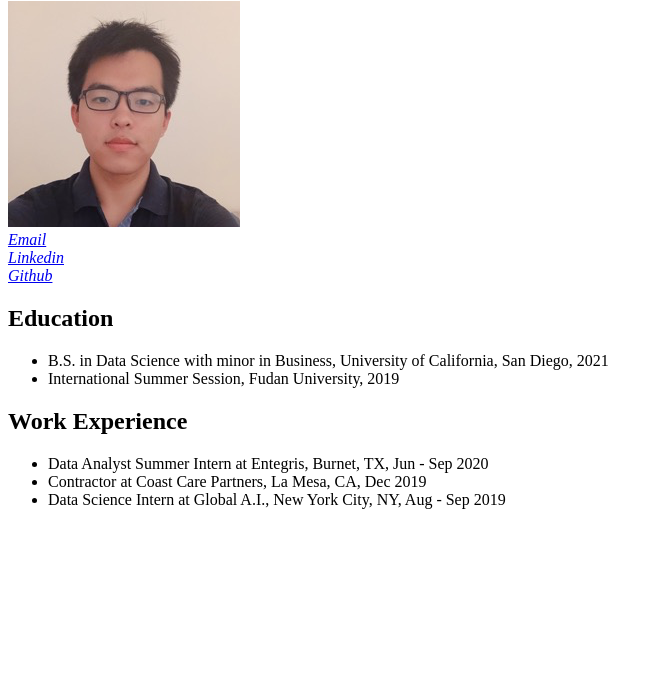
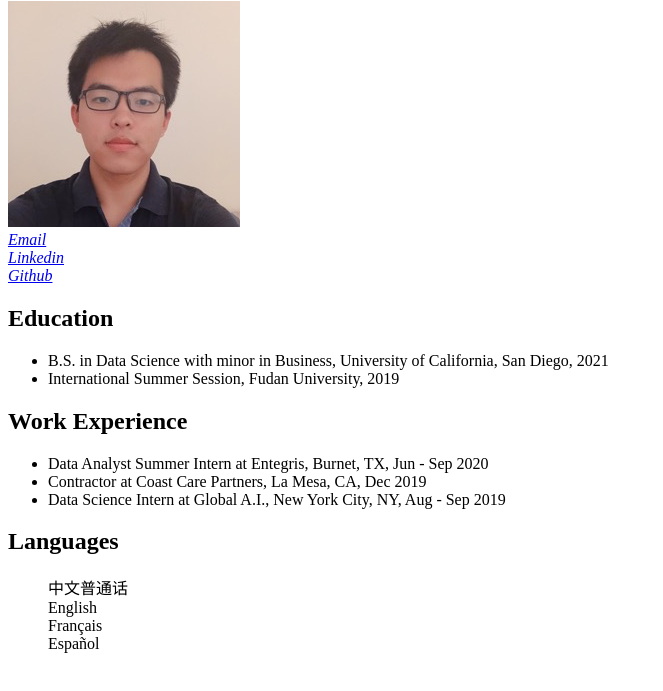
Before and after one commit to t2wan/lol, a plain HTML site: page index.html in a window 1280 px wide. Shown: the part 79-770 px from the top of the page, without its empty margins (0-663 px from the left). Drawn offline with Linux system fonts and the light colour scheme.

Commit message:
Update index.html

```diff
--- a/index.html
+++ b/index.html
@@ -20,6 +20,9 @@
             <a href="https://github.com/t2wan">Github</a>
         </address>
 
+
+
+
         <h2>Education</h2>
         <ul>
             <li>B.S. in Data Science with minor in Business, University of California, San Diego, 2021</li>
@@ -33,6 +36,16 @@
             <li>Data Science Intern at Global A.I., New York City, NY, Aug - Sep 2019</li>
         </ul>
 
+        <h2>Languages</h2>
+        <ul style="list-style: none;">
+            <li>中文普通话</li>
+            <li>English</li>
+            <li>Français</li>
+            <li>Español</li>
+        </ul>
+
+
+
     </main>
 
 
```
